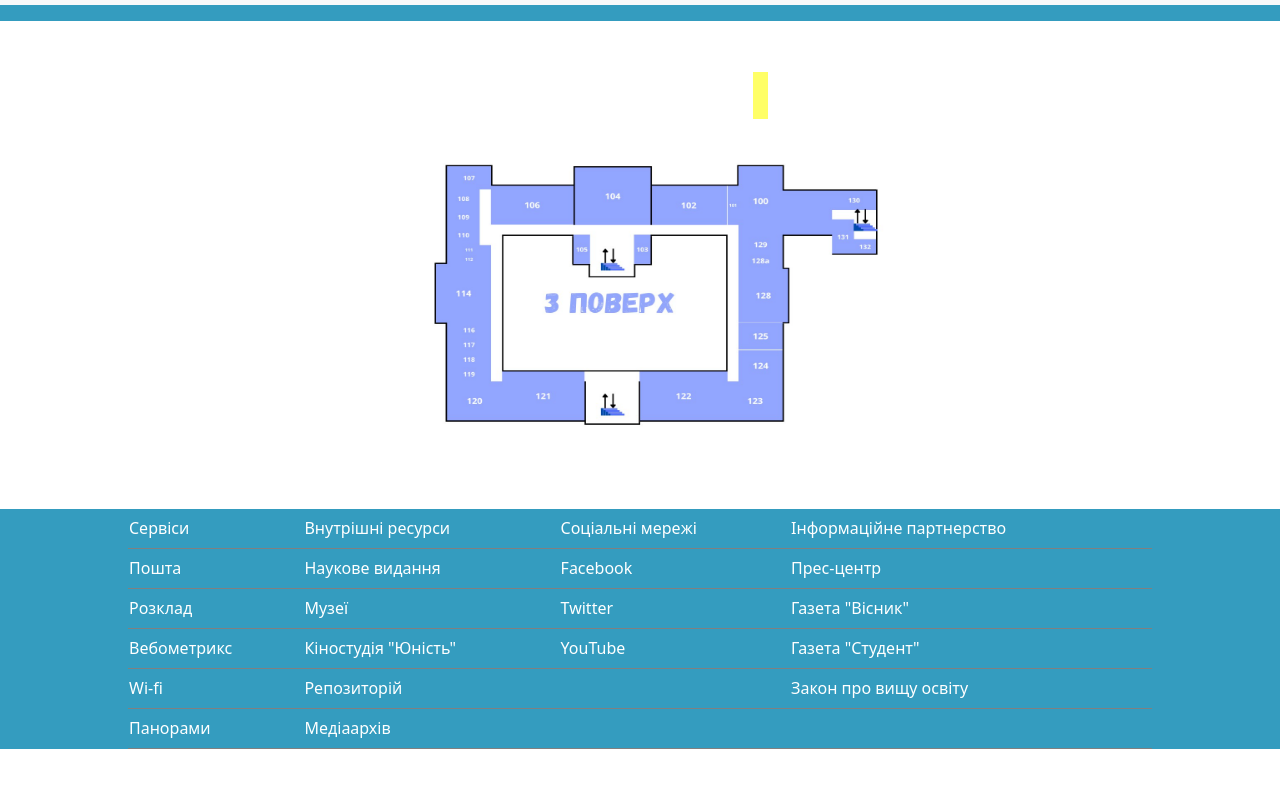
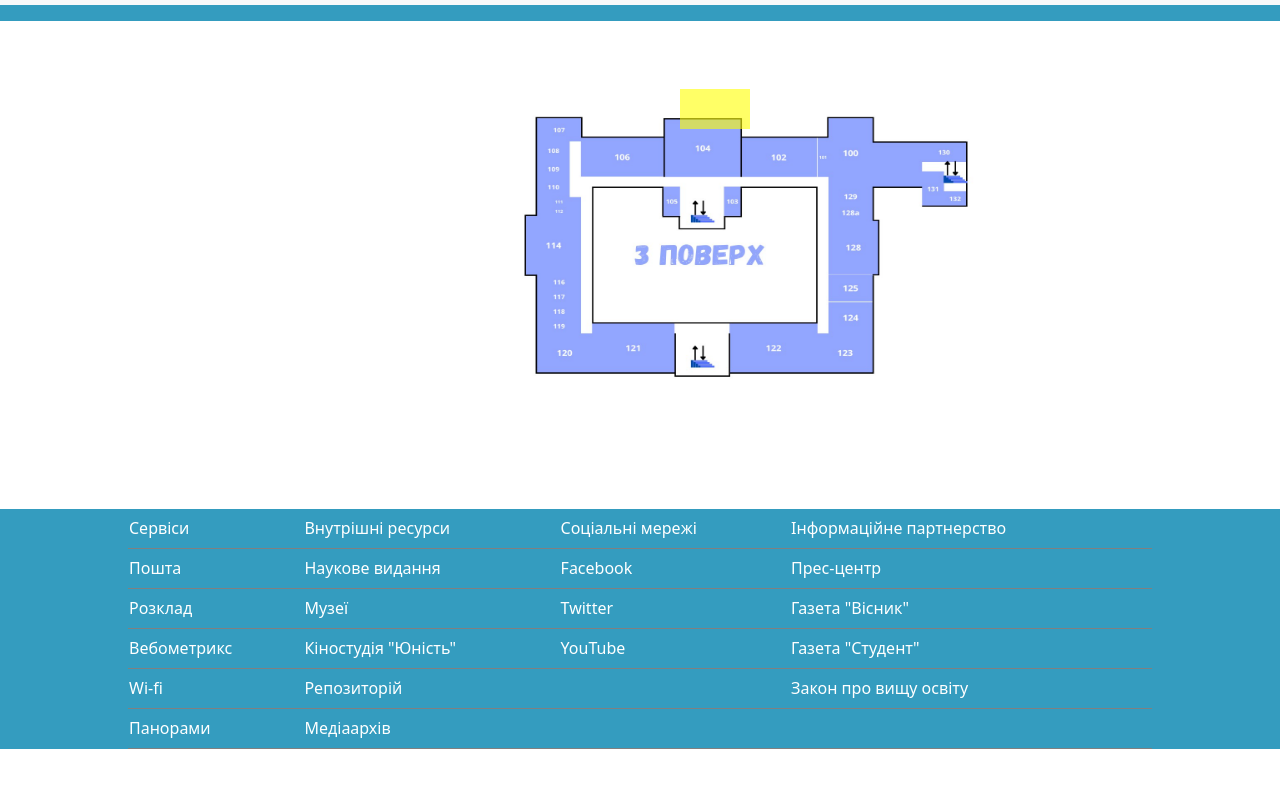
Before and after one commit to Neliz3/hakaton_web, a plain HTML site: page frontend/102aydit.html in a window 1280 px wide. Shown: the part 51-838 px from the top of the page. Before the commit the page ends 800 px from the top, so only its background shows below. Drawn offline with nearby package versions, Linux system fonts and the light colour scheme.

Commit message:
all done v2

```diff
--- a/frontend/102aydit.html
+++ b/frontend/102aydit.html
@@ -43,7 +43,9 @@
 
 
     <!--Podsvetka-->
-    <div id="aydit35"></div>
+    <div id="aydit102"></div>
+    <div id="pystota">
+
 
 
     <div id="footer">
--- a/frontend/style.css
+++ b/frontend/style.css
@@ -129,16 +129,16 @@ a {
 }
 #k1 {
     position:absolute;
-    left: 20%;
-    top: 19%;
+    left: 27%;
+    top: 13%;
     height: 400px;
     width: 800px;
     overflow: hidden
 }
 #aydit35 {
     position: absolute;
-    top: 123px;
-    left: 753px;
+    top: 110px;
+    left: 690px;
     height: 47px;
     width: 15px;
     background-color: yellow;
@@ -153,3 +153,13 @@ a {
     background-color: yellow;
     opacity: 0.6;
 }
+
+#aydit102 {
+    position: absolute;
+    top: 140px;
+    left: 680px;
+    height: 40px;
+    width: 70px;
+    background-color: yellow;
+    opacity: 0.6;
+}
```
Also changed, not shown: frontend/35aydit.html (+2 -0 lines), frontend/69aydit.html (+2 -0 lines).
